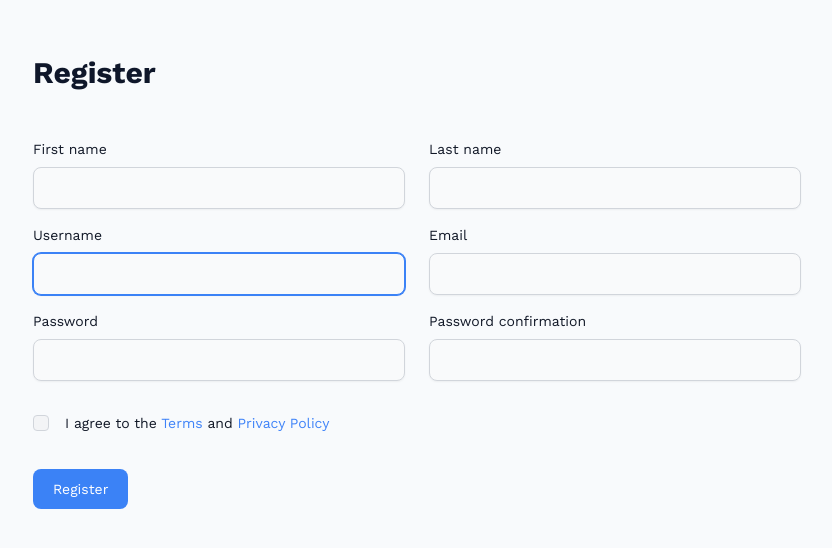
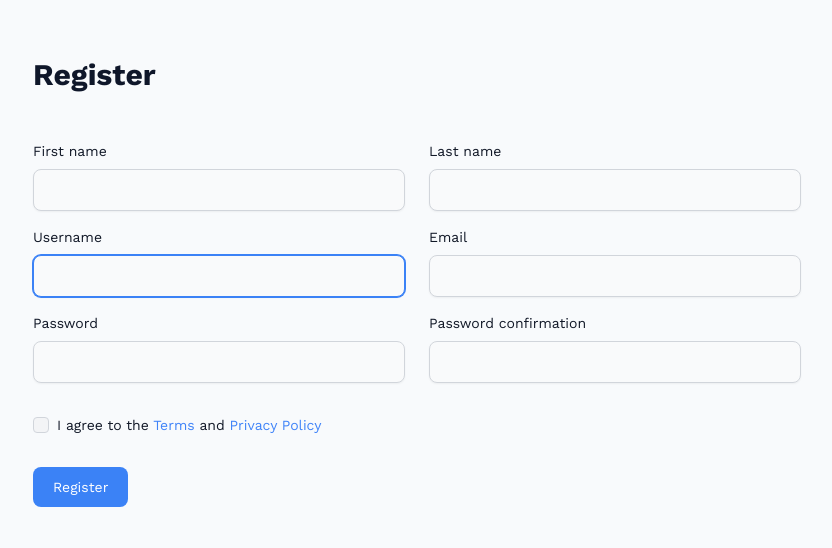
Before and after one commit to n4ff4h/inkstory-django, a Django app: page /accounts/register/ in a window 1280 px wide. Shown: the part 134-682 px from the top of the page, without its empty margins (223-1055 px from the left). Run offline with Django 4.2, Linux system fonts and the light colour scheme; some libraries are stand-ins or nearby versions.

Commit message:
refactor: Change margin of register page checkbox

```diff
--- a/accounts/templates/accounts/register.html
+++ b/accounts/templates/accounts/register.html
@@ -83,12 +83,12 @@
       </div>
 
       <!-- Terms and Privacy Policy checkbox -->
-      <div class="flex flex-row items-center gap-4 mb-9">
+      <div class="flex flex-row items-center mb-8">
         {{ form.terms_and_privacy_policy }}
-        <p class="text-sm text-gray-900">
+        <label class="text-sm ml-2 text-gray-900">
           I agree to the <a href="#" class="link">Terms</a> and <a href="#" class="link">Privacy
             Policy</a>
-        </p>
+        </label>
       </div>
 
       <!-- Submit button -->
--- a/static/src/output.css
+++ b/static/src/output.css
@@ -1520,6 +1520,14 @@ h1,
   gap: 1.5rem;
 }
 
+.gap-3{
+  gap: 0.75rem;
+}
+
+.gap-2{
+  gap: 0.5rem;
+}
+
 .gap-y-2{
   row-gap: 0.5rem;
 }
```
